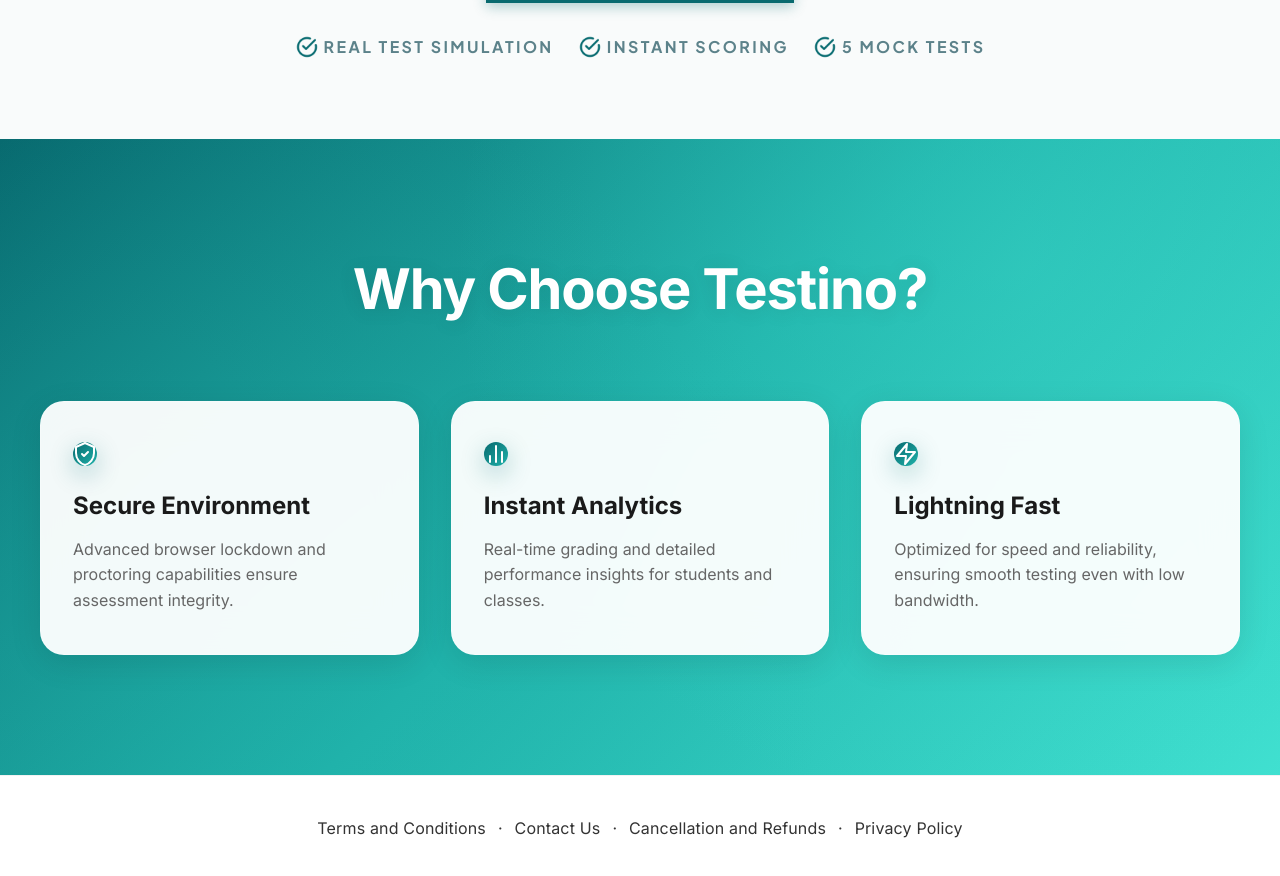
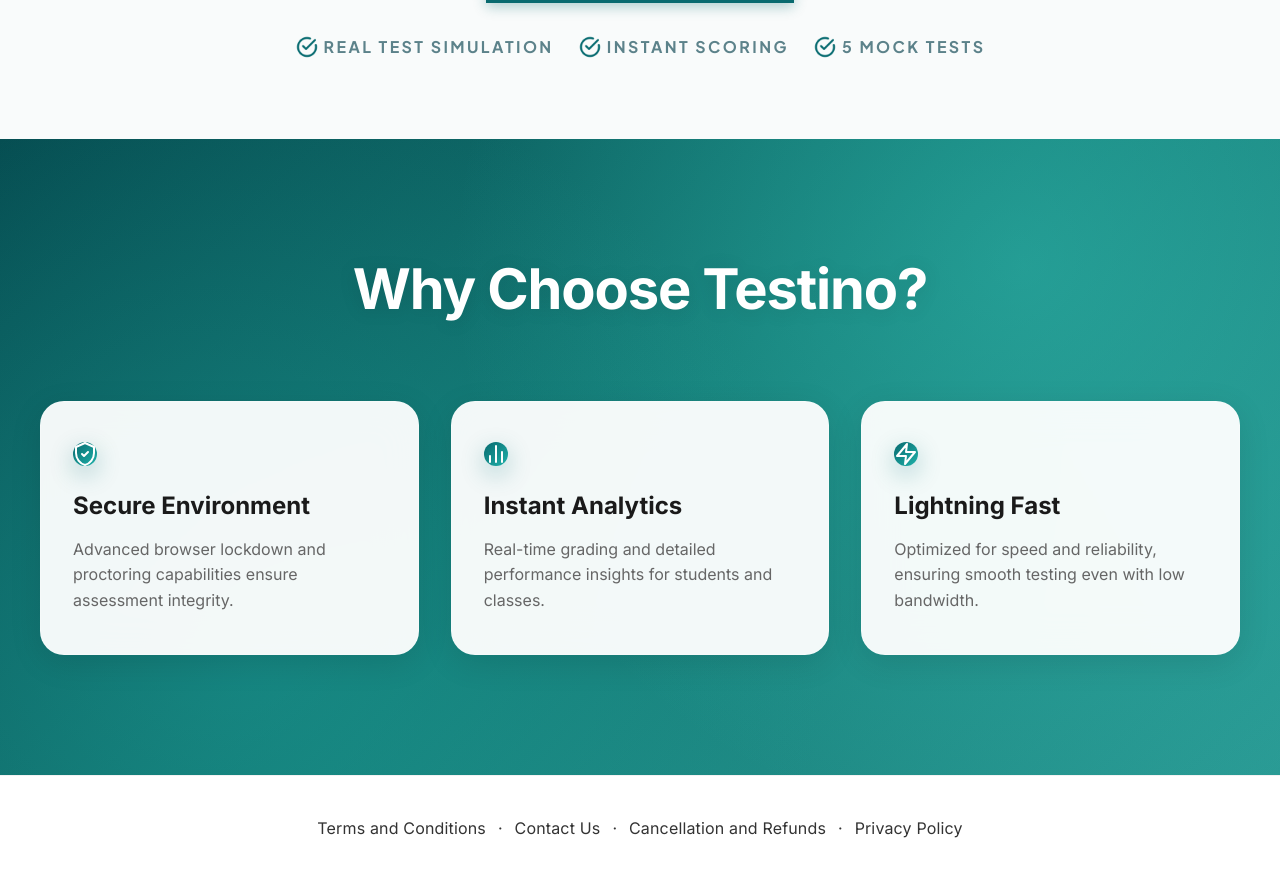
Before and after one commit to burnerlee/tofulu, a React (Vite) app in the folder landing/: page / in a window 1280 px wide. Shown: the part 680-1556 px from the top of the page. Built offline with nearby package versions, Linux system fonts and the light colour scheme; no server answers.

Commit message:
contrast dark bg teal

```diff
--- a/landing/src/components/Features.css
+++ b/landing/src/components/Features.css
@@ -1,6 +1,15 @@
 .features {
   padding: 120px 24px;
-  background: linear-gradient(135deg, #086A6F 0%, #20B2AA 50%, #40e0d0 100%);
+  background: linear-gradient(135deg,
+  #064E52 0%,
+  #147A75 50%,
+  #2A9B95 100%);
+  /* background: linear-gradient(
+  135deg,
+  hsl(185, 80%, 25%) 0%,
+  hsl(175, 60%, 35%) 50%,
+  hsl(170, 50%, 45%) 100%
+); */
   position: relative;
   overflow: hidden;
 }
```
